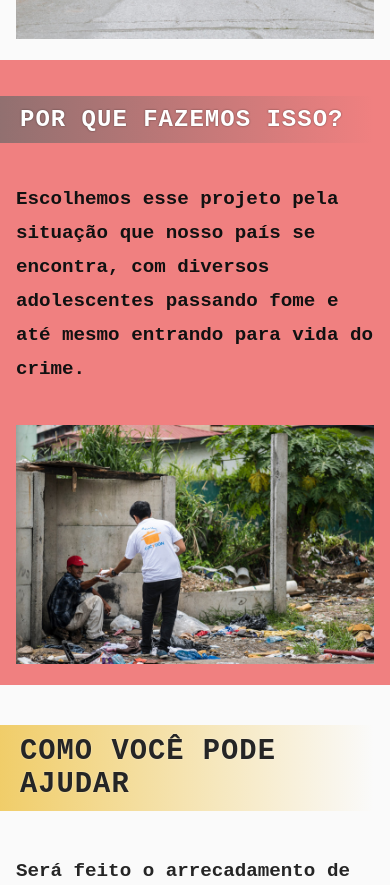
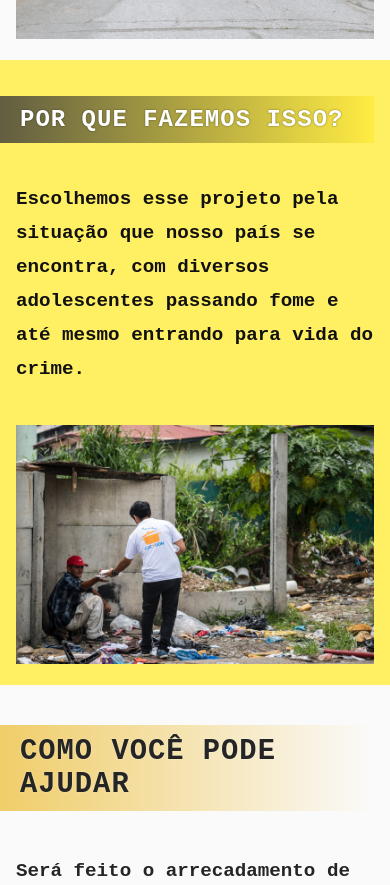
Before and after one commit to eumatheusdeoliveirajc/projeto-casa-de-abrigo-cetep, a plain HTML site: page index.html in a window 390 px wide. Shown: the part 1399-2284 px from the top of the page. Drawn offline with Linux system fonts and the light colour scheme.

Commit message:
09/10/2023

```diff
--- a/style.css
+++ b/style.css
@@ -75,6 +75,7 @@ body{
     z-index: 1;
     box-shadow: 0px 0px 2px rgba(0, 0, 0, .5);
     text-transform: uppercase;
+    transition: all 0.4s;
 }
 .btn-doar:hover{
     background-color: rgb(136, 33, 34);
@@ -115,13 +116,13 @@ body{
     margin: auto;
 }
 #section_3{
-    background-color: lightcoral;
+    background-color: rgba(255, 235, 59, 0.8);
     display: flex;
     flex-direction: column;
     padding: 1rem;
 }
 #section_3 h1{
-    background: linear-gradient(to right, rgba(105, 105, 105, .7), lightcoral);
+    background: linear-gradient(to right, rgba(57, 57, 57, .8), rgba(255, 235, 59, 0.8));
     padding: 10px 20px;
     margin-left: -1rem;
     color: #fff;
@@ -250,6 +251,9 @@ footer p {
     #section_4_content img{
         width: 100%;
     }
+    .btn-doar{
+        transition: none;
+    }
     .btn-doar:hover{
         background-color: rgb(186, 53, 54);
         color: rgb(245, 245, 245);
```
